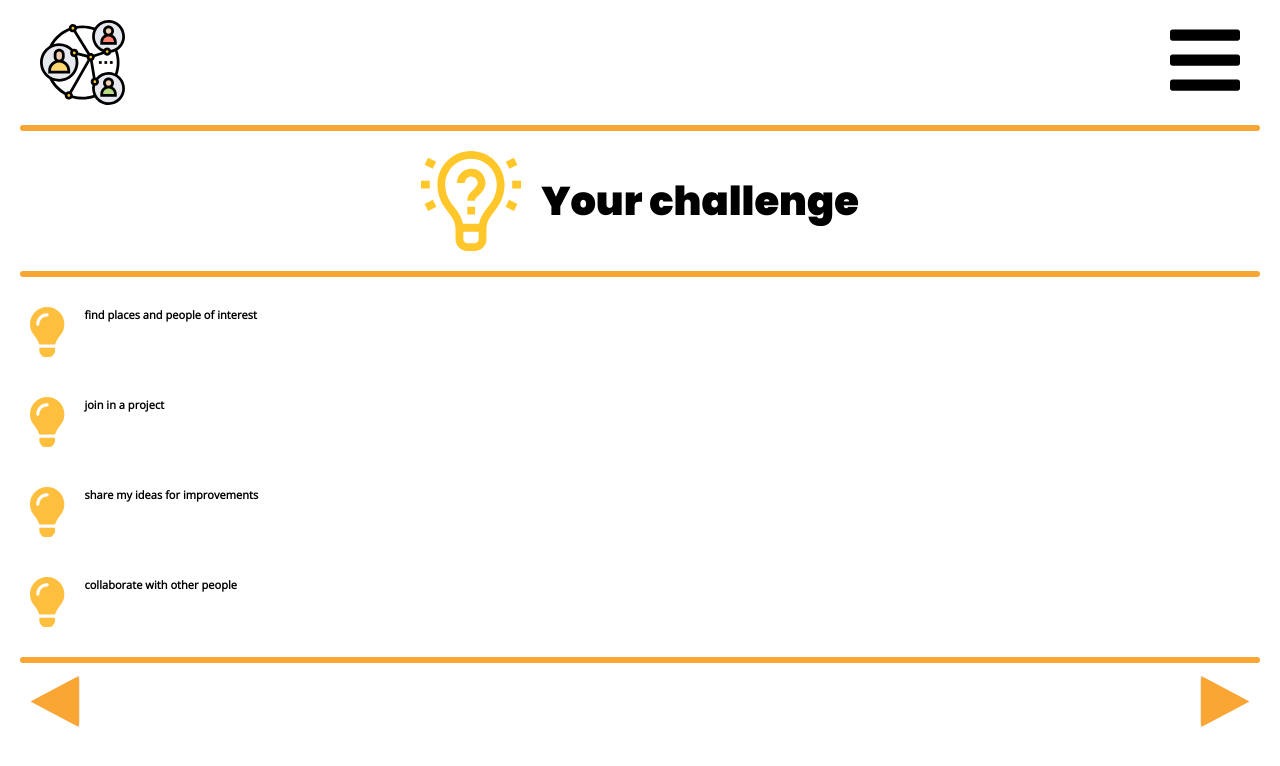
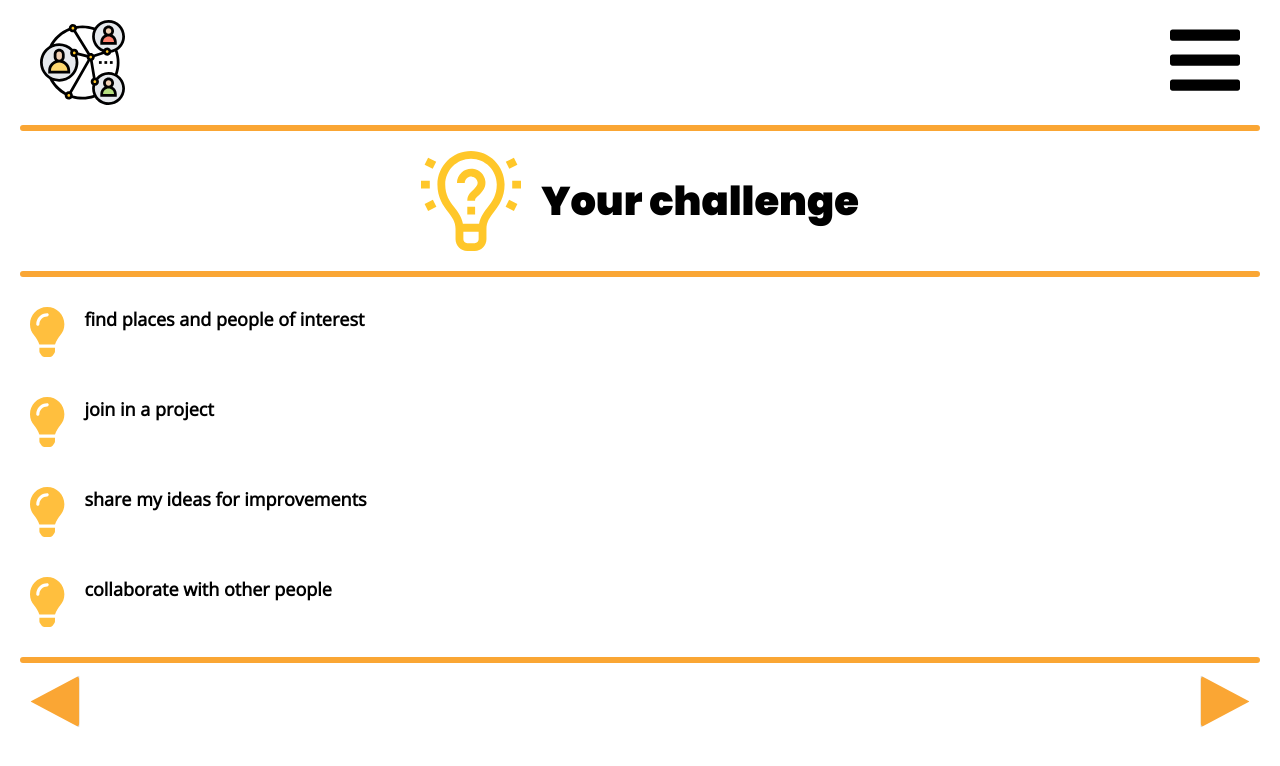
Before and after one commit to founders-programme-2/commons, a React (Create React App) app in the folder client/: page /challenges in a window 1280 px wide. Shown: the top 766 px of the page. Built offline with nearby package versions, Linux system fonts and the light colour scheme; what react-router-prop-types would draw is missing.

Commit message:
change fontsize

```diff
--- a/client/src/Component/views/Challenges/index.js
+++ b/client/src/Component/views/Challenges/index.js
@@ -6,7 +6,9 @@ import challenges from '../../../fakeData/challenges';
 import { PulpIcon, BodyWrapper, Text } from '../HowTo/index.style';
 import challenge from '../../../assets/challenge.svg';
 
-const Challenges = () => {
+const Challenges = props => {
+  // eslint-disable-next-line no-unused-vars
+  const { fontSize } = props;
   return (
     <div>
       <Header headerImg={challenge} titleText=" Your challenge" />
@@ -16,7 +18,7 @@ const Challenges = () => {
             <PulpIcon>
               <FontAwesomeIcon icon="lightbulb" size="5x" />
             </PulpIcon>
-            <Text>{element.text}</Text>
+            <Text fontSize="1.8rem">{element.text}</Text>
           </BodyWrapper>
         );
       })}
```
